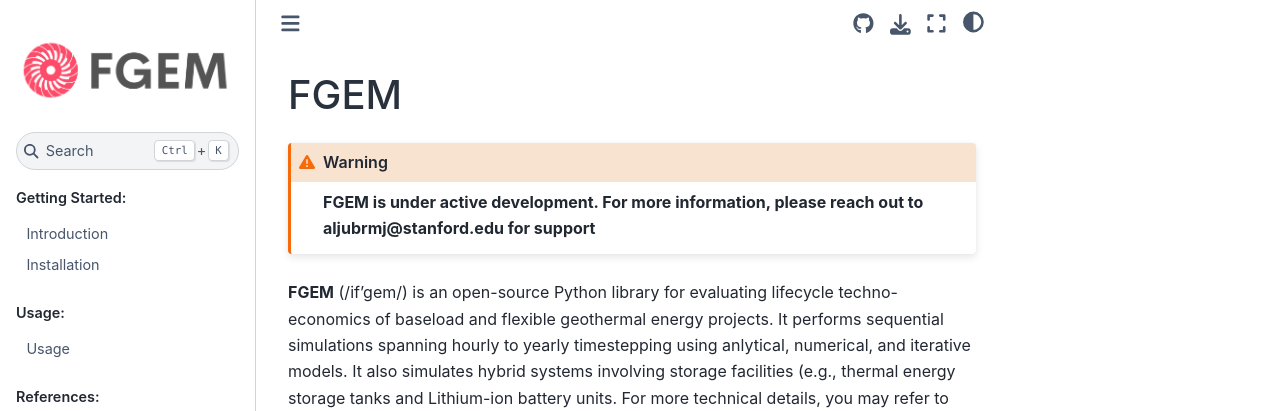
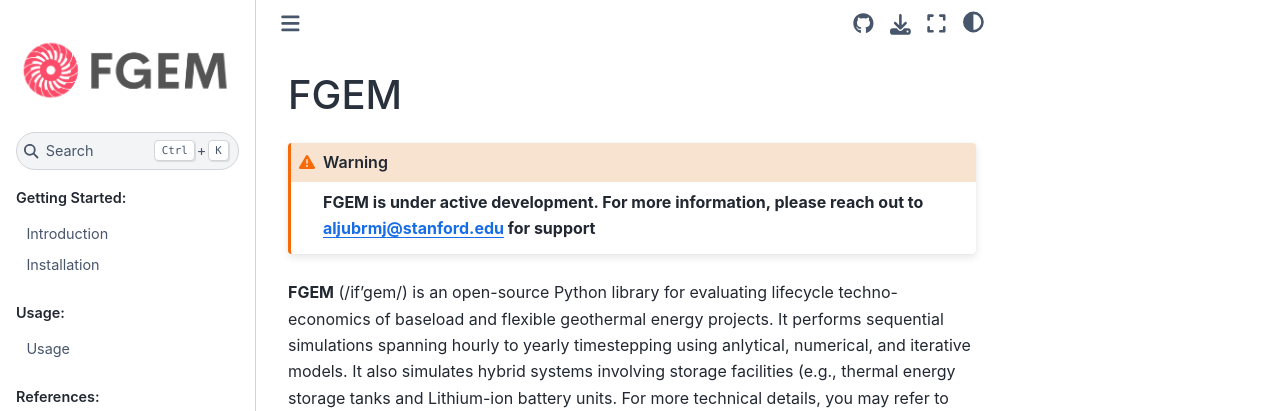
Before and after one commit to tahayehia1995/FGEM, a Sphinx documentation site: the page built from docs/source/index.md, in a window 1280 px wide and 1249 px high. Shown: the top 411 px of the window. Built offline with Sphinx 7.4.7 and the Sphinx Book theme 1.1.4, drawn with Linux system fonts in a browser that asks for light colours; part of the change alters nothing that is shown.

````diff
--- a/docs/source/index.md
+++ b/docs/source/index.md
@@ -1,7 +1,7 @@
 # FGEM
 
 ```{warning}
-**FGEM is under active development. For more information, please reach out to aljubrmj@stanford.edu for support**
+**FGEM is under active development. For more information, please reach out to [aljubrmj@stanford.edu](mailto:aljubrmj@stanford.edu) for support**
 ```
 
 **FGEM** (/if'gem/) is an open-source Python library for evaluating lifecycle techno-economics of baseload and flexible geothermal energy projects.
````
